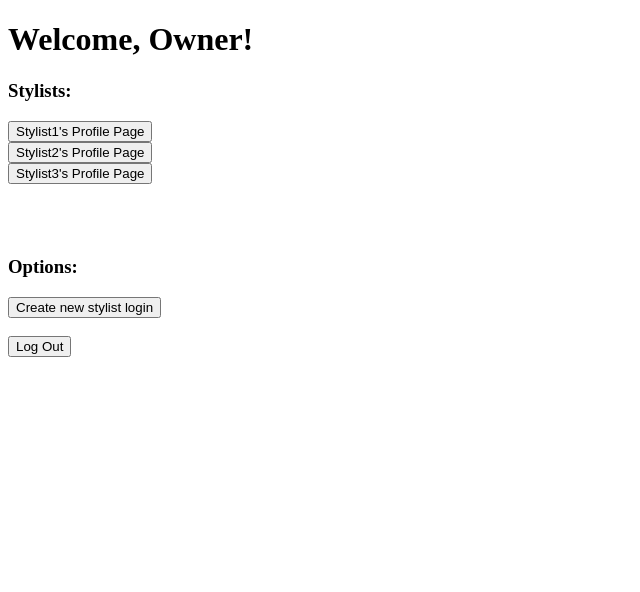
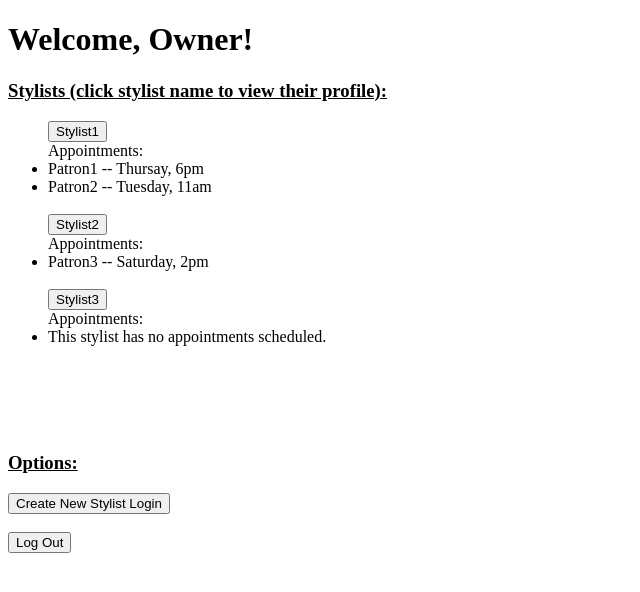
Before and after one commit to Mazztwo/Web_Applications, a Flask app: page /owner-page/ in a window 1280 px wide. Shown: the top 592 px of the page, without its empty margins (0-640 px from the left). Run offline with Flask 2, Linux system fonts and the light colour scheme; data comes from the database, SQL or seed files in the repository; both versions use the stored data as it was after the commit.

Commit message:
Owner page complete.

```diff
--- a/Assignment4/templates/owner.html
+++ b/Assignment4/templates/owner.html
@@ -4,22 +4,35 @@
 
 <h1>Welcome, Owner!</h1>
 <div>
-    <h3>Stylists:</h3>
+    <h3><u>Stylists (click stylist name to view their profile):</u></h3>
     {% if stylists %}
+        <ul>
         {% for stylist in stylists %}
             <form action="{{ url_for('stylist_page', stylist=stylist.name) }}" method="get">
-                <input type="submit" value="{{stylist.name}}'s Profile Page"/>
+                <input type="submit" value="{{stylist.name}}"/>
             </form>
+            Appointments:
+            {% if stylist.appointments%}
+                {% for appointment in stylist.appointments %}
+                    <li>
+                        {{ appointment.patron.name }} -- {{ appointment.date }}
+                    </li>
+                {% endfor %}
+            {% else %}
+                <li>This stylist has no appointments scheduled.</li>
+            {% endif %}
+            <br>
         {% endfor %}
+        </ul>
     {% endif %}
 </div>
 <br>
 <br>
 <br>
-<h3>Options:</h3>
+<h3><u>Options:</u></h3>
 <div>
     <form action="{{ url_for('stylist_creation_page') }}" method="get">
-        <input type="submit" value="Create new stylist login"/>
+        <input type="submit" value="Create New Stylist Login"/>
     </form>
 </div>
 <br>
```
Also changed, not shown: Assignment4/salon.db.
